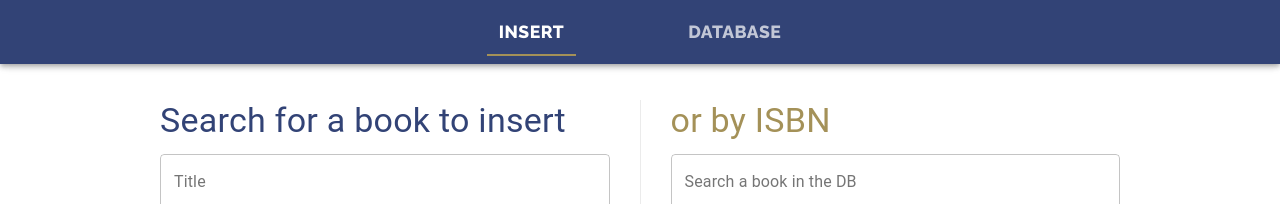
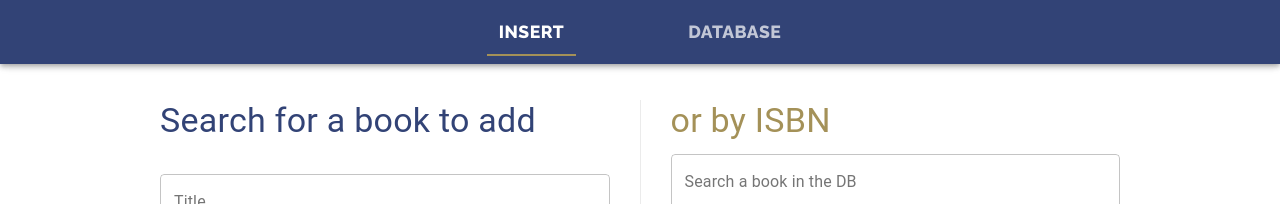
Before and after one commit to marcovignotto/mybookstore, a React (Create React App) app: page /insert in a window 1280 px wide. Shown: the top 204 px of the page. Built offline with nearby package versions, Linux system fonts and the light colour scheme; no server answers.

Commit message:
Change title on typing  added

```diff
--- a/src/components/Insert.js
+++ b/src/components/Insert.js
@@ -275,9 +275,17 @@ const Insert = ({ data, loading, googleSearched }) => {
               className={classes.titleauthor}
               style={{ opacity: !disableTitleAuthorsText ? 1 : 0.5 }}
             >
-              <Typography variant="h4" color="primary" gutterBottom>
-                Search for a book to insert
-              </Typography>
+              <div style={{ display: !disableIsbnText ? "flex" : "none" }}>
+                <Typography variant="h4" color="primary" gutterBottom>
+                  Search for a book to add
+                </Typography>
+              </div>
+              <div style={{ display: disableIsbnText ? "flex" : "none" }}>
+                <Typography variant="h4" color="primary" gutterBottom>
+                  Insert Title / Author
+                </Typography>
+              </div>
+
               <TextField
                 id="title"
                 label="Title"
```
